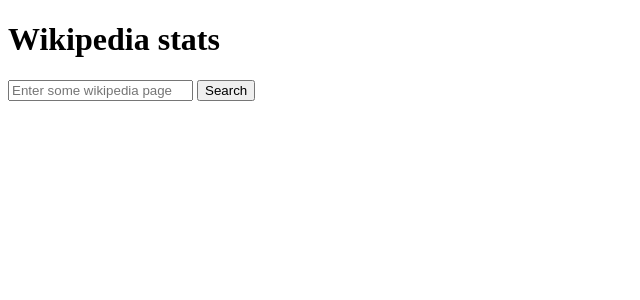
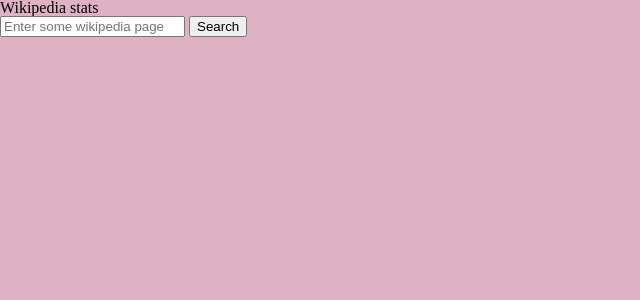
Before and after one commit to galearez/wikistats, a Svelte app: page / in a window 1280 px wide. Shown: the top 300 px of the page, without its empty margins (0-640 px from the left). Built offline with nearby package versions, Linux system fonts and the light colour scheme.

Commit message:
added a css reset
Since I will be building all my styles from scratch, I added a css
reset where I will also add the basic global styles.

```diff
--- a/index.html
+++ b/index.html
@@ -5,6 +5,7 @@
     <link rel="icon" href="/favicon.ico" />
     <meta name="viewport" content="width=device-width, initial-scale=1.0" />
     <title>Svelte + TS + Vite App</title>
+    <link rel="stylesheet" href="main.css" />
   </head>
   <body>
     <div id="app"></div>
--- /dev/null
+++ b/main.css
@@ -0,0 +1,140 @@
+/* http://meyerweb.com/eric/tools/css/reset/
+   v2.0 | 20110126
+   License: none (public domain)
+*/
+
+html,
+body,
+div,
+span,
+applet,
+object,
+iframe,
+h1,
+h2,
+h3,
+h4,
+h5,
+h6,
+p,
+blockquote,
+pre,
+a,
+abbr,
+acronym,
+address,
+big,
+cite,
+code,
+del,
+dfn,
+em,
+img,
+ins,
+kbd,
+q,
+s,
+samp,
+small,
+strike,
+strong,
+sub,
+sup,
+tt,
+var,
+b,
+u,
+i,
+center,
+dl,
+dt,
+dd,
+ol,
+ul,
+li,
+fieldset,
+form,
+label,
+legend,
+table,
+caption,
+tbody,
+tfoot,
+thead,
+tr,
+th,
+td,
+article,
+aside,
+canvas,
+details,
+embed,
+figure,
+figcaption,
+footer,
+header,
+hgroup,
+menu,
+nav,
+output,
+ruby,
+section,
+summary,
+time,
+mark,
+audio,
+video {
+  margin: 0;
+  padding: 0;
+  border: 0;
+  font-size: 100%;
+  font: inherit;
+  vertical-align: baseline;
+}
+
+/* HTML5 display-role reset for older browsers */
+article,
+aside,
+details,
+figcaption,
+figure,
+footer,
+header,
+hgroup,
+menu,
+nav,
+section {
+  display: block;
+}
+
+body {
+  line-height: 1;
+}
+
+ol,
+ul {
+  list-style: none;
+}
+
+blockquote,
+q {
+  quotes: none;
+}
+
+blockquote:before,
+blockquote:after,
+q:before,
+q:after {
+  content: '';
+  content: none;
+}
+
+table {
+  border-collapse: collapse;
+  border-spacing: 0;
+}
+
+/* This are basic styles of the app */
+body {
+  background-color: #deb1c3;
+}
```
